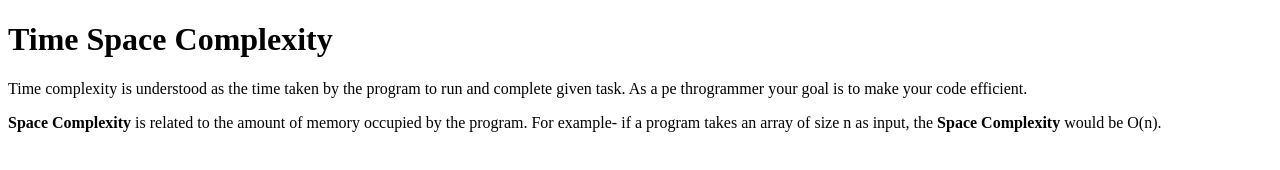
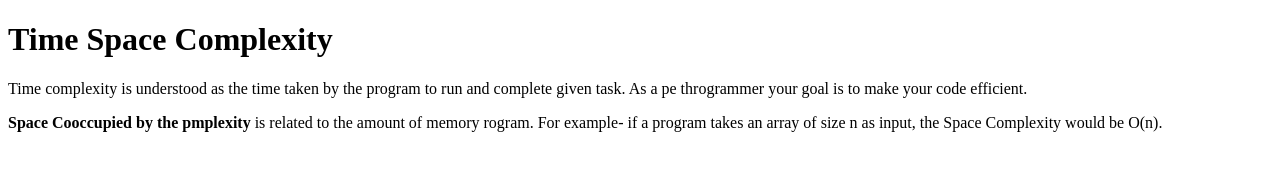
Before and after one commit to acciojob/time-and-space-complexity-Mufaddal-Hussen-Learning, a website: page main.html in a window 1280 px wide. Drawn offline with Linux system fonts and the light colour scheme.

Commit message:
created a submission

```diff
--- a/main.html
+++ b/main.html
@@ -10,7 +10,7 @@
 	<!-- the entire body must be written by student -->
 	<h1>Time Space Complexity</h1>
 	<p>Time complexity is understood as the time taken by the program to run and complete given task. As a pe throgrammer your goal is to make your code efficient.</p>
-    <p> <b>Space Complexity</b> is related to the amount of memory occupied by the program. For example- if a program takes an array of size n as input, the <b>Space Complexity</b> would be O(n).</p>
+    <p> <b>Space Cooccupied by the pmplexity</b> is related to the amount of memory rogram. For example- if a program takes an array of size n as input, the Space Complexity would be O(n).</p>
 	<script type="text/javascript" src="./script.js">
 </script>
 
```
